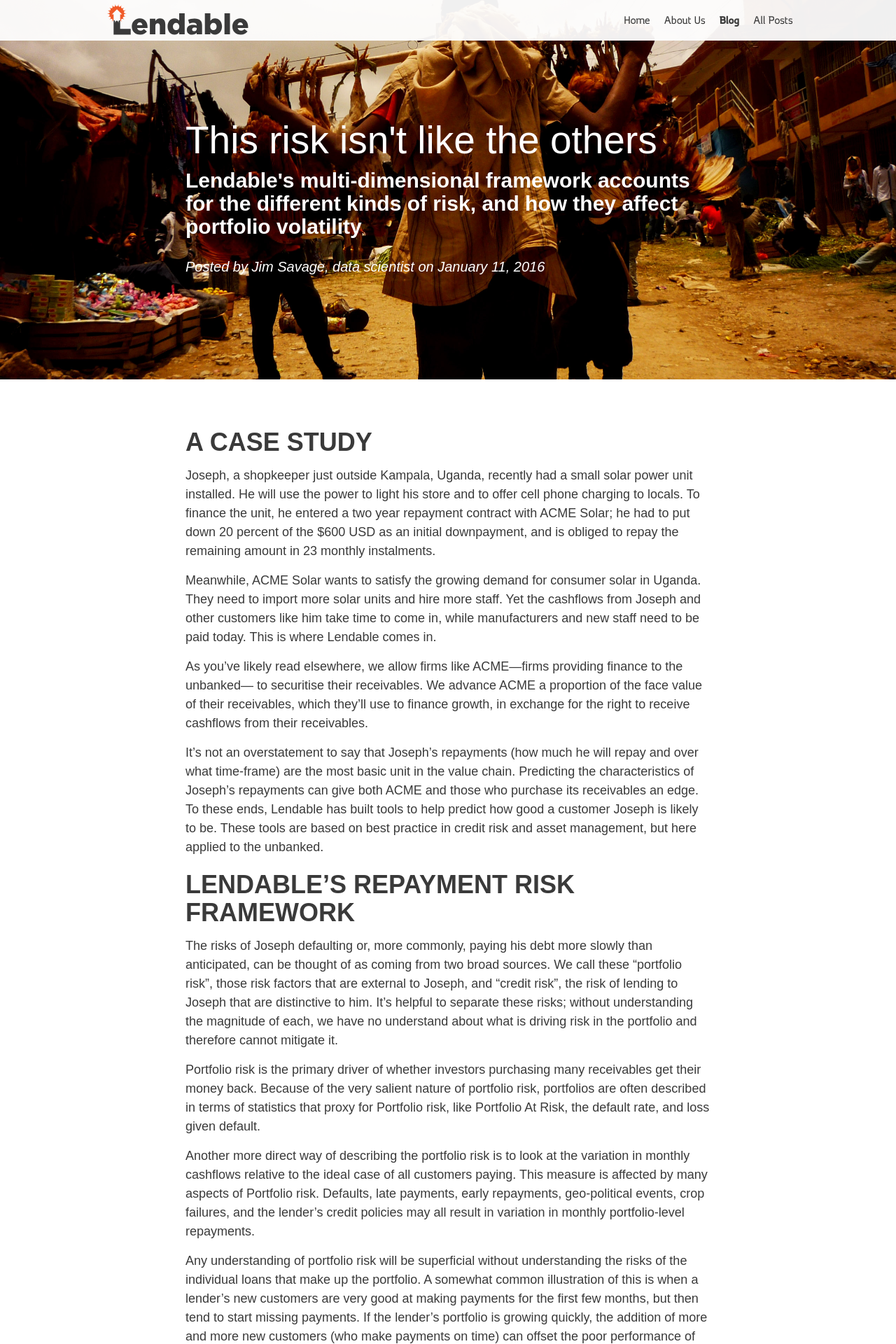
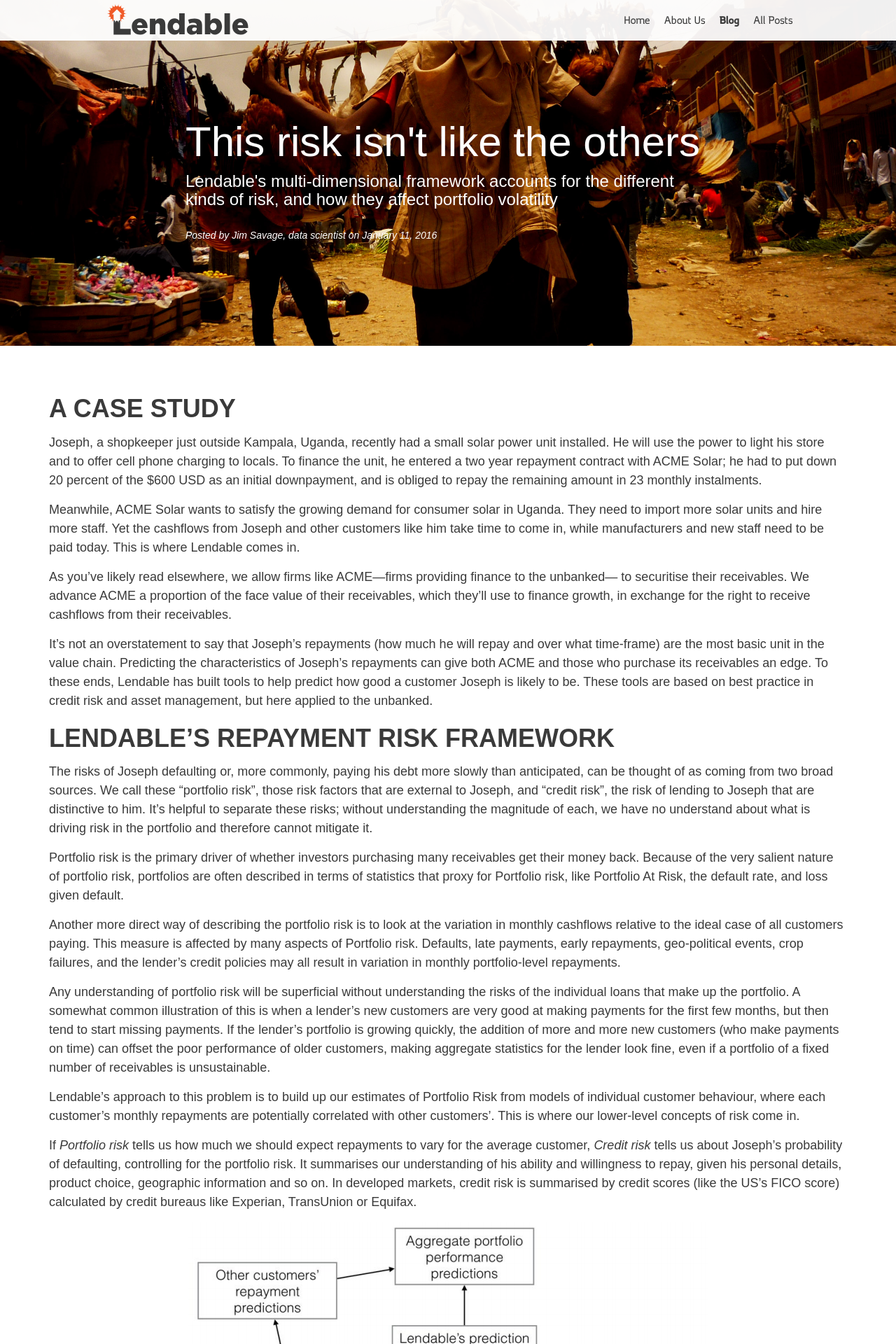
Before and after one commit to swashbuckleblog/swashbuckleblog.github.io, a Jekyll site: the page built from _posts/2016-01-12-risk.markdown, in a window 1280 px wide. Shown: the top 1920 px of the page at 70% size. Built offline with Jekyll 4.4.1, drawn with Linux system fonts in a browser that asks for light colours; nearby versions of some CDN libraries.

Commit message:
updated pphotos, margins, font sizes, etc.

```diff
--- a/_config.yml
+++ b/_config.yml
@@ -1,6 +1,6 @@
 # Site settings
 title: The Lendable Blog
-header-img: img/shop_owner.JPG
+header-img: img/shop_owner_data.png
 email: joe@lendable.io
 description: "Lendable blog"
 url: "http://lendable.io"
--- a/_layouts/post.html
+++ b/_layouts/post.html
@@ -23,7 +23,7 @@
 <article>
     <div class="container">
         <div class="row">
-            <div class="col-lg-8 col-lg-offset-2 col-md-10 col-md-offset-1">
+            <div class="col-lg-12 col-lg-offset-0 col-md-5 col-md-offset-0">
 
 				{{ content }}
 
--- a/_posts/2016-01-12-risk.markdown
+++ b/_posts/2016-01-12-risk.markdown
@@ -34,7 +34,7 @@
 
 
 <a href="#">
-    <center><img src="{{ site.baseurl }}/img/risk/diagram.png" alt="Emi Savaggio is so smart"></center>
+    <center><img src="{{ site.baseurl }}/img/risk/diagram.png" alt=""></center>
 </a>
 <span class="caption text-muted">Risk is correlated, associated, and interacting.</span>
 
--- a/css/clean-blog.css
+++ b/css/clean-blog.css
@@ -28,8 +28,8 @@
 h2,
 h3, {
   font-family: proxima-nova, sans-serif;
-  font-style: bold;
-  font-weight: 800;
+/*  font-style: bold;
+*/  font-weight: 800;
   text-transform: uppercase;
 }
 
@@ -39,8 +39,8 @@
 h6 {
   font-family: proxima-nova, sans-serif;
   font-weight: 800;
-  font-style: bold;
-  text-transform: uppercase;
+/*  font-style: bold;
+*/  text-transform: uppercase;
 
 }
 
@@ -212,7 +212,7 @@
   display: block;
   font-family: 'Open Sans', 'Helvetica Neue', Helvetica, Arial, sans-serif;
 /*  font-family: proxima-nova, sans-serif;
-*/  font-weight: 300;
+*/  font-weight: 100;
   margin: 10px 0 0;
 }
 @media only screen and (min-width: 768px) {
@@ -223,8 +223,8 @@
 }
 .intro-header .post-heading h1 {
   font-size: 40px;
-  font-style: bold;
-}
+/*  font-style: bold;
+*/}
 .intro-header .post-heading .subheading,
 .intro-header .post-heading .meta {
   line-height: 1.1;
@@ -234,26 +234,26 @@
   /*font-family: 'Open Sans', 'Helvetica Neue', Helvetica, Arial, sans-serif;*/
   font-family: proxima-nova, sans-serif;
   font-size: 24px;
-  font-style: bold;
-  margin: 10px 0 30px;
-  font-weight: 600;
+/*  font-style: bold;
+*/  margin: 10px 0 30px;
+  font-weight: 200;
 }
 .intro-header .post-heading .meta {
   /*font-family: 'Lora', 'Times New Roman', serif;*/
   font-family: proxima-nova, sans-serif;
   font-style: italic;
   font-weight: 300;
-  font-size: 20px;
+  font-size: 14px;
 }
 .intro-header .post-heading .meta a {
   color: white;
 }
 @media only screen and (min-width: 768px) {
   .intro-header .post-heading h1 {
-    font-size: 55px;
+    font-size: 60px;
   }
   .intro-header .post-heading .subheading {
-    font-size: 30px;
+    font-size: 24px;
 
   }
 }
@@ -272,12 +272,12 @@
 }
 .post-preview > a > .post-subtitle {
   margin: 0;
-  font-weight: 300;
+  font-weight: 100;
   margin-bottom: 10px;
 }
 .post-preview > .post-meta {
   color: #808080;
-  font-size: 18px;
+  font-size: 14px;
   font-style: italic;
   margin-top: 0;
 }
```
Also changed, not shown: _posts/2016-01-08-partnerships.markdown (+7 -1 lines), img/partnerships/logos.png (added), img/partnerships/tug_of_war.jpg (added), img/partnerships/tug_of_war.png (added), img/partnerships/tug_of_war_data.png (added), img/shop_owner_data.png (added), 2 other files.
